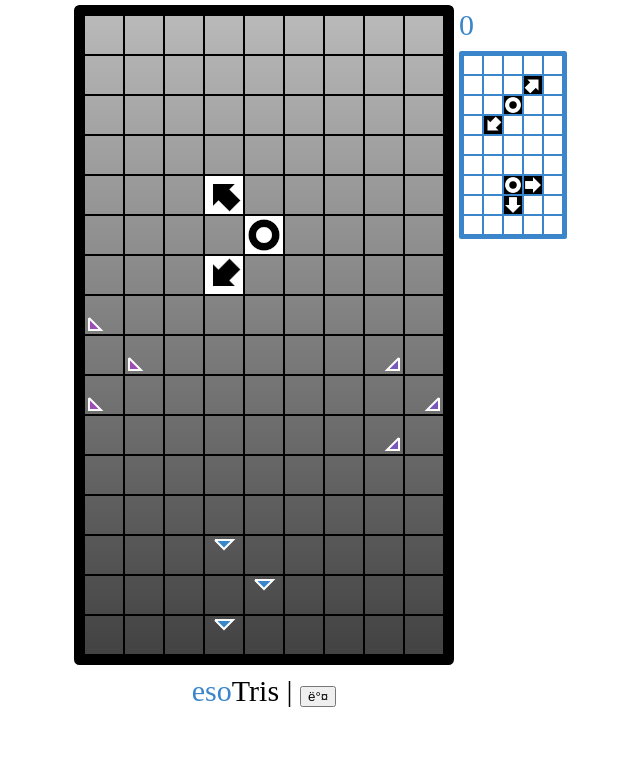
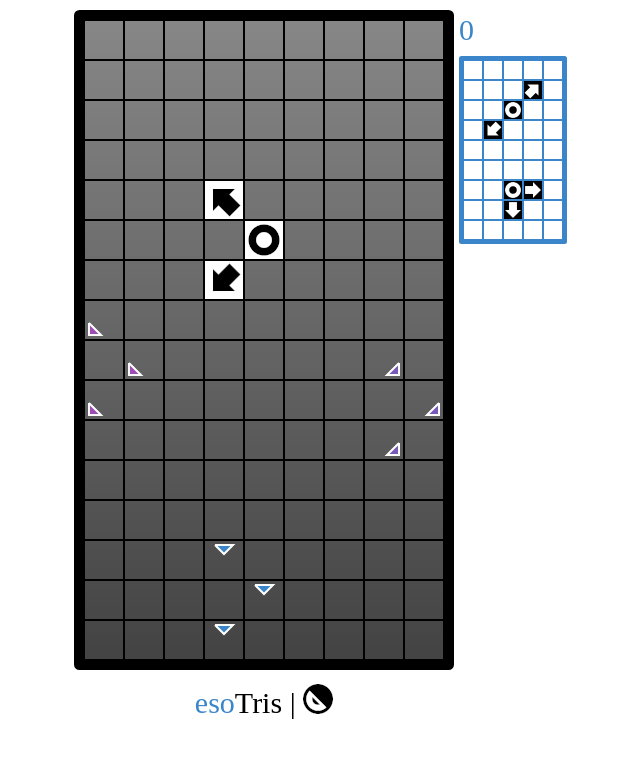
Before and after one commit to oxjihun/esoTris, a plain HTML site: page index.html in a window 1280 px wide. Shown: the whole page, without its empty margins (376-1016 px from the left). Drawn offline with Linux system fonts and the light colour scheme; a web font is replaced by a local one.

Commit message:
changed day/night button to image

```diff
--- a/esoTris.css
+++ b/esoTris.css
@@ -13,9 +13,35 @@ body {
 
 main {
     font:30px SF_IceLemon;
+    height: 30px;
+}
+
+main:hover {
+    cursor: default;
 }
 
 #canvas {
     display:inline-block;
-    margin:5px 0 5px;
+    margin:10px 0 10px;
 }
+
+#eso {
+    color:#3b86ca
+}
+
+#buttonDayNight {
+    height:30px;
+    width:30px;
+    background:url(images/moon.png);
+    border:0;
+    margin:0;
+}
+
+#buttonDayNight:hover {
+    cursor: pointer;
+}
+
+#buttonDayNight:focus {
+    outline: none;
+    box-shadow: none;
+}
--- a/esoTris.js
+++ b/esoTris.js
@@ -1,4 +1,4 @@
-var count = 12; // blocks(10) + rmvr(1) + font(1)
+var count = 14; // blocks(10) + rmvr(1) + font(1) + sun(1) + moon(1)
 
 function checkLoad() {
     count = count - 1;
@@ -8,6 +8,9 @@ function checkLoad() {
 }
 
 var buttonDayNight, canvas, ctx, grad;
+
+// images
+
 var imgCd;      /* Center, Day   */
 var imgCn;      /* Center, Night */
 var imgWd = []; /* Wings,  Day   */
@@ -16,6 +19,16 @@ var imgWn = []; /* Wings,  Night */
 var rmvr = new Image();
 rmvr.onload = checkLoad;
 rmvr.src = "images/rmvr.png";
+
+var sun = new Image();
+sun.onload = checkLoad;
+sun.src = "images/sun.png";
+
+var moon = new Image();
+moon.onload = checkLoad;
+moon.src = "images/moon.png";
+
+// board & pieces
 
 var board = [];
 var pieceList = []; /* type, pos, ori */
@@ -34,6 +47,7 @@ window.onload = function () {
     buttonDayNight = document.getElementById("buttonDayNight");
     canvas = document.getElementById("canvas");
     ctx = canvas.getContext('2d');
+    Tris = document.getElementById("Tris");
 
     biasDayNight = 0; // 0: day, 9: night
 
@@ -308,7 +322,7 @@ function loadImage() {
 
 function createGradient() {
     grad = ctx.createLinearGradient(0, 0, 0, 40 * 16);
-    grad.addColorStop(0, "#BBB");
+    grad.addColorStop(0, "#888");
     grad.addColorStop(1, "#444");
 }
 
@@ -587,16 +601,16 @@ function switchDayNight() {
     else
         biasDayNight = 0;
 
-    if(biasDayNight === 0)
+    if(biasDayNight === 0) {
         document.body.style.background = "#FFF";
-    else
+        buttonDayNight.style.background = "url(images/moon.png)";
+        Tris.style.color = "#000";
+    }
+    else {
         document.body.style.background = "#000";
-
-    if(biasDayNight === 0)
-        buttonDayNight.innerText = "밤";
-    else
-        buttonDayNight.innerText = "낮";
-
+        buttonDayNight.style.background = "url(images/sun.png)";
+        Tris.style.color = "#FFF";
+    }
 }
 
 function template() {
--- a/index.html
+++ b/index.html
@@ -11,7 +11,7 @@
         esoTris
     </canvas>
     <main>
-        <span style="color:#3b86ca">eso</span><span>Tris | </span><button id="buttonDayNight" onclick="switchDayNight();">밤</button>
+        <span id="eso">eso</span><span id="Tris">Tris | </span><button id="buttonDayNight" onclick="switchDayNight();"></button>
     </main>
 </body>
 </html>
```
Also changed, not shown: images/moon.png (added), images/sun.png (added), 3 other files.
